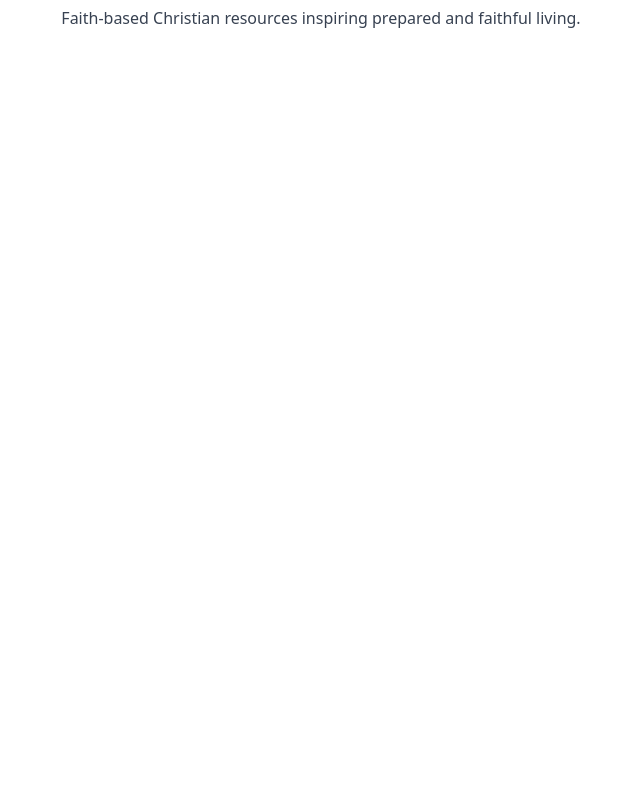
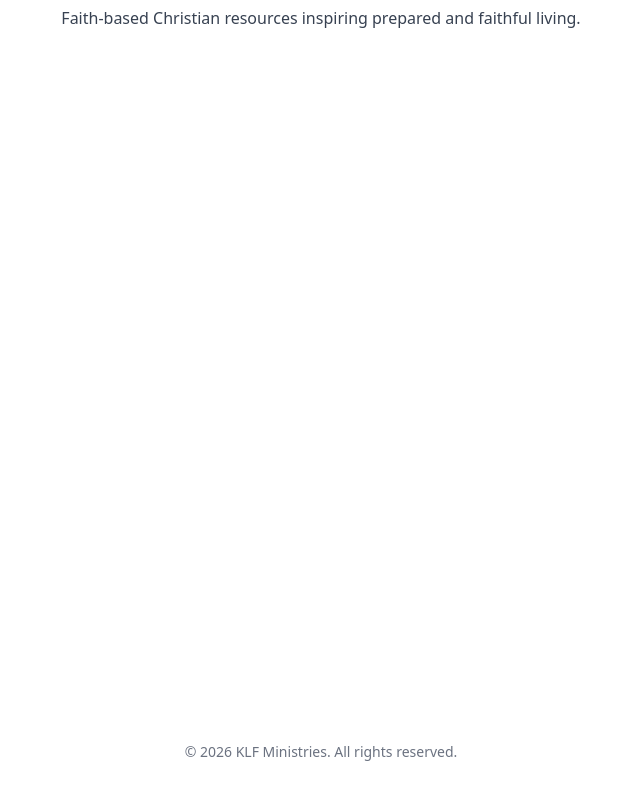
Before and after one commit to klfministries/klf-ministries-website, a Next.js app: page /en in a window 1280 px wide. Shown: the part 186-986 px from the top of the page, without its empty margins (319-959 px from the left). Before the commit the page ends 800 px from the top, so only its background shows below. Built offline with nearby package versions, Linux system fonts and the light colour scheme.

Commit message:
Update layout.jsx

```diff
--- a/app/[lang]/layout.jsx
+++ b/app/[lang]/layout.jsx
@@ -1,13 +1,22 @@
+import "../globals.css";
 import Nav from "../components/Nav";
 
+export async function generateStaticParams() {
+  return [{ lang: "en" }, { lang: "es" }];
+}
+
 export default function LangLayout({ children, params }) {
-  const lang = params.lang;
+  const lang = params.lang === "es" ? "es" : "en";
 
   return (
     <html lang={lang}>
       <body>
         <Nav lang={lang} />
-        <main>{children}</main>
+        <main className="min-h-screen">{children}</main>
+
+        <footer className="text-center text-sm text-gray-500 py-10">
+          © {new Date().getFullYear()} KLF Ministries. All rights reserved.
+        </footer>
       </body>
     </html>
   );
```
